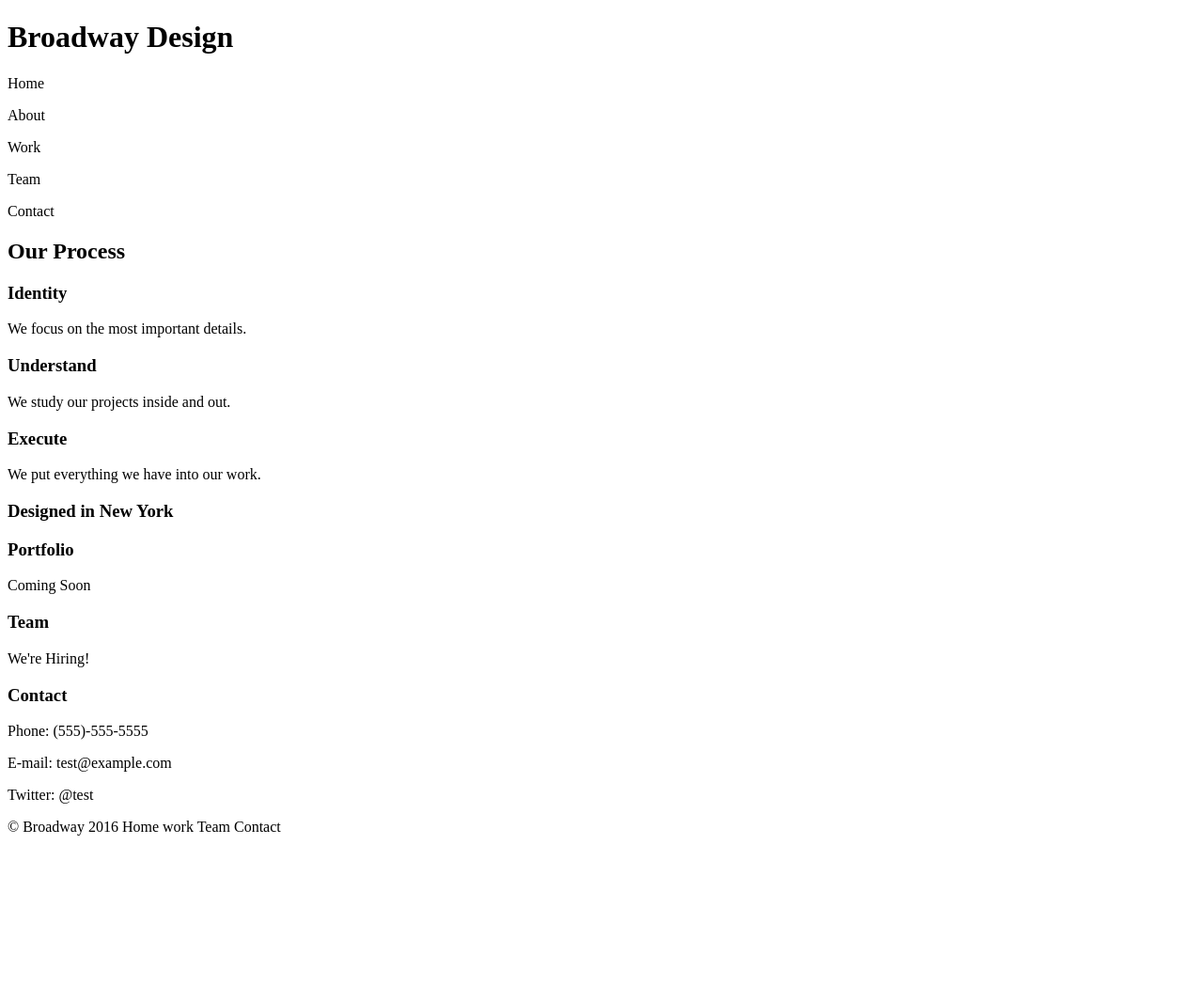
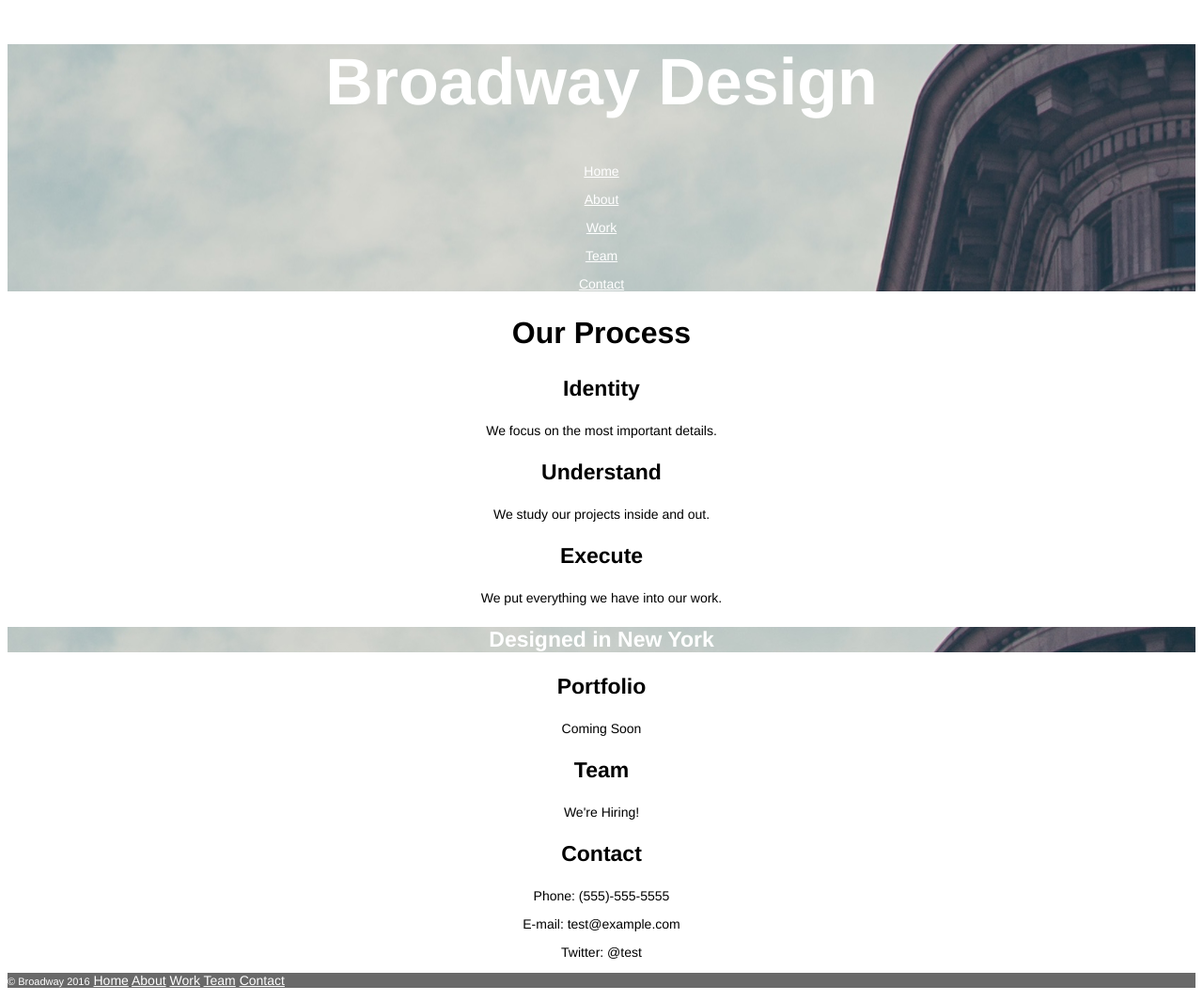
Before and after one commit to christopher-ward/Broadway, a plain HTML site: page index.html in a window 1280 px wide. Shown: the whole page at 94% size. Before the commit the page ends 905 px from the top, so only its background shows below. Drawn offline with Linux system fonts and the light colour scheme.

Commit message:
Stylized text elements.

```diff
--- a/index.html
+++ b/index.html
@@ -2,17 +2,19 @@
 <html>
   <head>
     <meta>
+    <link rel="stylesheet" href="resources/css/style.css">
     <title>Broadway</title>
   </head>
   <body>
-    <h1>Broadway Design</h1>
-
-      <p>Home</p>
-      <p>About</p>
-      <p>Work</p>
-      <p>Team</p>
-      <p>Contact</p>
-
+    <!-- - - - - - - - - - Landing Section - - - - - - - - - - -->
+    <div class="menu background">
+      <h1>Broadway Design</h1>
+        <p><a href="#">Home</a></p>
+        <p><a href="#">About</a></p>
+        <p><a href="#">Work</a></p>
+        <p><a href="#">Team</a></p>
+        <p><a href="#">Contact</a></p>
+    </div>
     <h2>Our Process</h2>
       <!--<img src="" alt="">-->
     <h3>Identity</h3>
@@ -23,6 +25,9 @@
       <!--<img src="" alt="">-->
     <h3>Execute</h3>
       <p>We put everything we have into our work.</p>
+
+    <!-- - - - - - - - - - - - Designer Section - - - - - - - - - - - -->
+
     <h3 class="background">Designed in New York</h3>
     <h3>Portfolio</h3>
       <p>Coming Soon</p>
@@ -34,8 +39,8 @@
       <p>Twitter: @test</p>
 
     <!-- - - - - - - - - - - - - Footer Section - - - - - - - - - - - - -->
-    <footer>
-      <p>&copy Broadway 2016 <span>Home</span> <span>work</span> <span>Team</span> <span>Contact</span> </p>
+    <footer class="menu">
+      <p><span id="copyright">&copy Broadway 2016</span> <a href="#">Home</a> <a href="#">About</a> <a href="#">Work</a> <a href="#">Team</a> <a href="#">Contact</a></p>
     </footer>
   </body>
 </html>
--- a/resources/css/style.css
+++ b/resources/css/style.css
@@ -0,0 +1,46 @@
+body {
+  text-align: center;
+  font-family: Helvetica;
+}
+
+.menu {
+  font-size: 18px;
+}
+
+h1  {
+  font-size: 70px;
+}
+
+h2  {
+  font-size: 32px;
+}
+
+h3 {
+  font-size: 23px;
+}
+
+h1, h2, h3 {
+  font-weight: bold;
+}
+
+p {
+  font-size: 14px;
+}
+
+.background {
+  background-image: url(../images/the-flatiron-building.png);
+}
+
+footer {
+  font-size: 11px;
+  background-color: dimgray;
+  text-align: left;
+}
+
+a, .menu, h1, h3.background, footer {
+  color: white;
+}
+
+#copyright {
+  font-size: 11px;
+}
```
